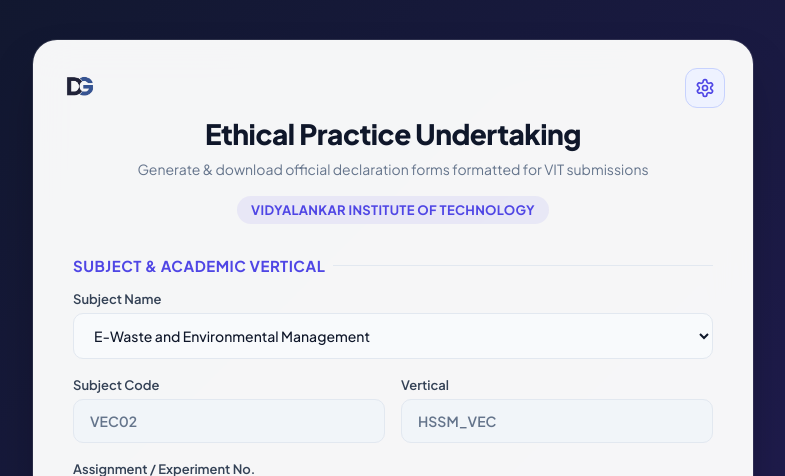
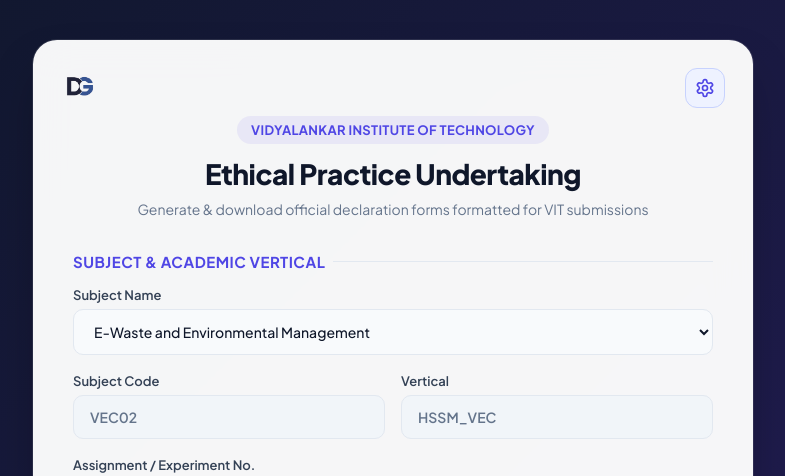
Before and after one commit to anisarve2006/Declaration-generator, a Flask app: page / in a window 1280 px wide. Shown: the top 476 px of the page, without its empty margins (247-1032 px from the left). Run offline with Flask 2, Linux system fonts and the light colour scheme; parts of the project's set-up code (start-up, migrations or seed data) failed here and were passed over; some libraries are stand-ins or nearby versions.

Commit message:
Keep Vidyalankar badge at top of header and retain top margin to avoid overlap

```diff
--- a/public/index.html
+++ b/public/index.html
@@ -106,8 +106,7 @@
             padding: 6px 14px;
             border-radius: 50px;
             letter-spacing: 0.5px;
-            margin-top: 16px;
-            margin-bottom: 0;
+            margin-bottom: 12px;
         }
 
         .header h1 {
@@ -575,9 +574,9 @@
                 </svg>
             </button>
             <div class="header">
+                <div class="badge">Vidyalankar Institute of Technology</div>
                 <h1>Ethical Practice Undertaking</h1>
                 <p class="subtitle">Generate & download official declaration forms formatted for VIT submissions</p>
-                <div class="badge">Vidyalankar Institute of Technology</div>
             </div>
 
             <form id="mainForm" action="/generate" method="POST" enctype="multipart/form-data" onsubmit="prepareFormSubmission()">
--- a/templates/index.html
+++ b/templates/index.html
@@ -107,8 +107,7 @@
             font-size: 13px;
             padding: 6px 14px;
             border-radius: 50px;
-            margin-top: 16px;
-            margin-bottom: 0;
+            margin-bottom: 12px;
             letter-spacing: 0.3px;
             text-transform: uppercase;
         }
@@ -671,9 +670,9 @@
                 </svg>
             </button>
             <div class="header">
+                <div class="badge">Vidyalankar Institute of Technology</div>
                 <h1>Ethical Practice Undertaking</h1>
                 <p class="subtitle">Generate & download official declaration forms formatted for VIT submissions</p>
-                <div class="badge">Vidyalankar Institute of Technology</div>
             </div>
 
             <form action="/generate" method="POST" enctype="multipart/form-data" onsubmit="prepareFormSubmission()">
```
